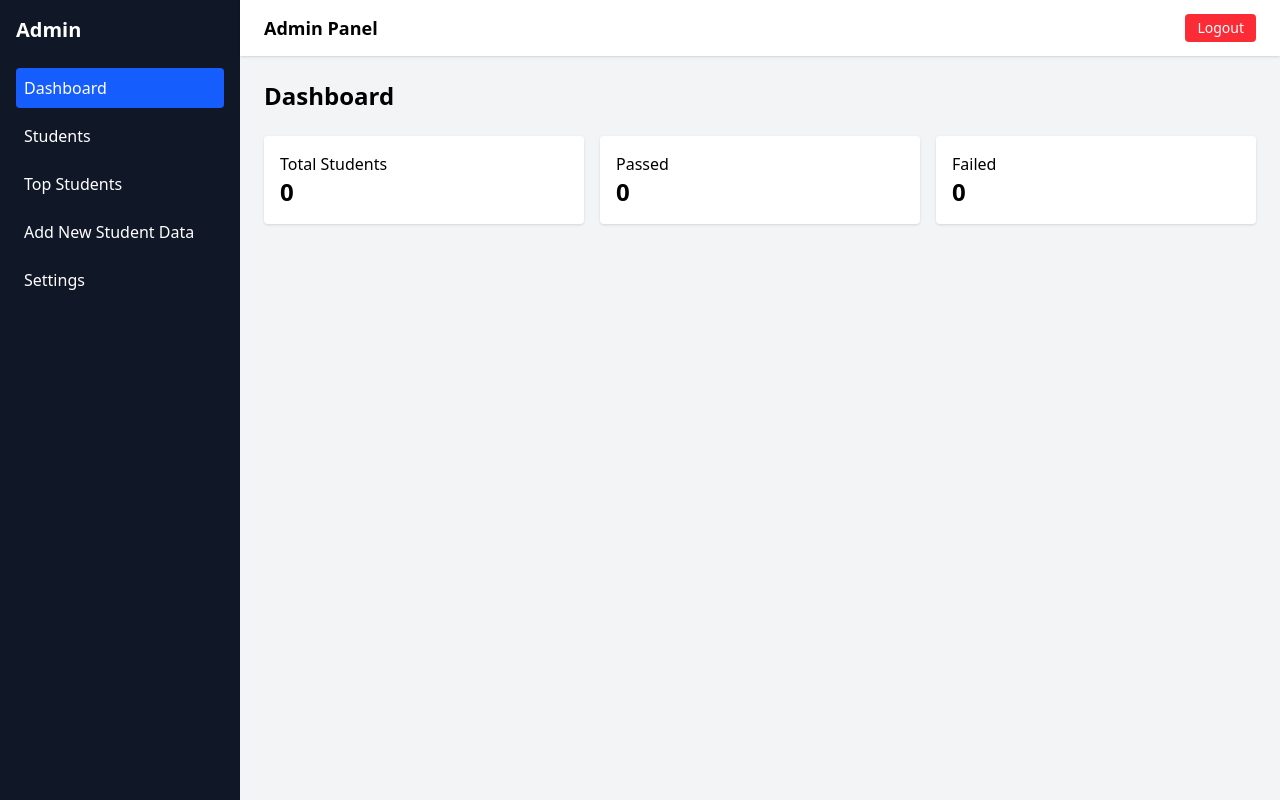
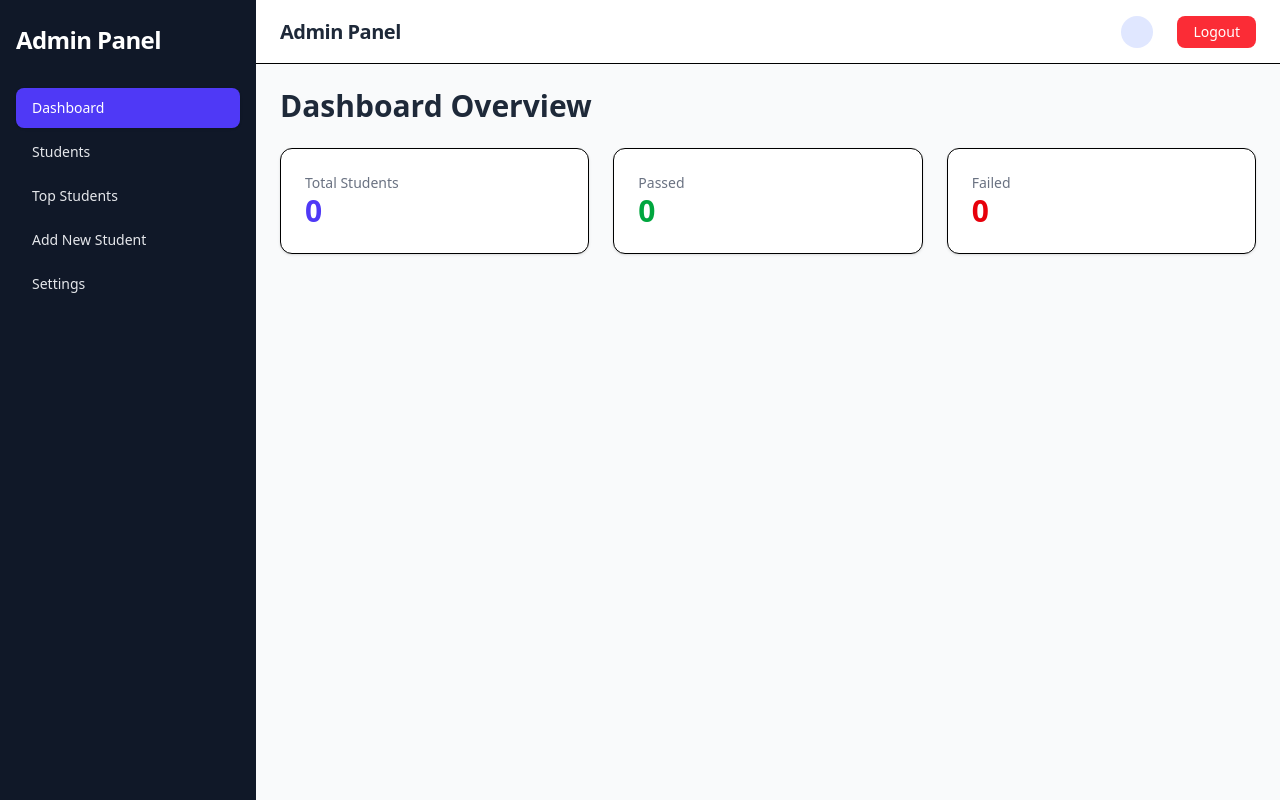
Before and after one commit to Het-Rasadiya-Opash/React-Admin-Panel-TS, a React (Vite) app: page /dashboard in a window 1280 px wide. Built offline with nearby package versions, Linux system fonts and the light colour scheme; sample sign-in values are in the browser's storage.

Commit message:
change in UI

```diff
--- a/src/components/Header.tsx
+++ b/src/components/Header.tsx
@@ -11,17 +11,24 @@ const Header = () => {
   };
 
   return (
-    <header className="h-14 bg-white shadow flex items-center justify-between px-6">
-      <h1 className="font-semibold text-lg">Admin Panel</h1>
+    <header className="h-16 bg-white border-b flex items-center justify-between px-6">
+      <h1 className="text-xl font-semibold text-gray-800 tracking-tight">
+        Admin Panel
+      </h1>
 
       <div className="flex items-center gap-4">
-        <span className="text-sm text-gray-600">
-          {admin?.email}
-        </span>
+        <div className="hidden sm:flex items-center gap-2">
+          <div className="h-8 w-8 rounded-full bg-indigo-100 flex items-center justify-center text-indigo-600 font-semibold">
+            {admin?.email?.charAt(0).toUpperCase()}
+          </div>
+          <span className="text-sm text-gray-600">
+            {admin?.email}
+          </span>
+        </div>
 
         <button
           onClick={handleLogout}
-          className="bg-red-500 text-white px-3 py-1 rounded text-sm"
+          className="bg-red-500 text-white px-4 py-1.5 rounded-lg text-sm font-medium hover:bg-red-600 transition"
         >
           Logout
         </button>
--- a/src/components/Sidebar.tsx
+++ b/src/components/Sidebar.tsx
@@ -16,24 +16,27 @@ const Sidebar = ({
     { label: "Dashboard", key: "dashboard" },
     { label: "Students", key: "students" },
     { label: "Top Students", key: "top-students" },
-    {
-      label: "Add New Student Data",
-      key: "add-new-student",
-    },
+    { label: "Add New Student", key: "add-new-student" },
     { label: "Settings", key: "settings" },
   ];
 
   return (
-    <aside className="w-60 bg-gray-900 text-white min-h-screen p-4">
-      <h2 className="text-xl font-bold mb-6">Admin</h2>
+    <aside className="w-64 bg-gray-900 text-gray-200 min-h-screen flex flex-col px-4 py-6">
+      <h2 className="text-2xl font-semibold text-white mb-8 tracking-tight">
+        Admin Panel
+      </h2>
 
-      <nav className="space-y-2">
+      <nav className="flex flex-col gap-1">
         {menu.map((item) => (
           <button
             key={item.key}
             onClick={() => onChange(item.key)}
-            className={`w-full text-left p-2 rounded transition
-              ${active === item.key ? "bg-blue-600" : "hover:bg-gray-800"}`}
+            className={`flex items-center px-4 py-2.5 rounded-lg text-sm font-medium transition
+              ${
+                active === item.key
+                  ? "bg-indigo-600 text-white shadow"
+                  : "hover:bg-gray-800 hover:text-white"
+              }`}
           >
             {item.label}
           </button>
--- a/src/components/StudentForm.tsx
+++ b/src/components/StudentForm.tsx
@@ -19,7 +19,9 @@ const StudentForm = ({
     attendanceAvg: 0,
   });
 
-  const handleChange = (e: ChangeEvent<HTMLInputElement>) => {
+  const handleChange = (
+    e: ChangeEvent<HTMLInputElement | HTMLSelectElement>
+  ) => {
     const { name, value, type } = e.target;
 
     setForm((prev) => ({
@@ -30,71 +32,99 @@ const StudentForm = ({
 
   const addStudent = () => {
     setStudents([...students, { ...form, id: uuid() }]);
+    setForm({
+      name: "",
+      enrollmentNo: "",
+      std: "",
+      subject: "",
+      marks: 0,
+      result: "Pass",
+      attendanceAvg: 0,
+    });
   };
 
   return (
-    <div className="grid grid-cols-2 gap-2">
+    <div className="bg-white p-6 rounded-xl shadow-sm border max-w-3xl">
+      <h3 className="text-xl font-semibold text-gray-800 mb-4">
+        Student Details
+      </h3>
+
+      <div className="grid gap-4 sm:grid-cols-2">
+        <div>
+          <label className="block text-sm text-gray-600 mb-1">Name</label>
           <input
             name="name"
-        placeholder="Name"
             value={form.name}
             onChange={handleChange}
-        className="border p-2"
+            className="w-full border rounded-lg px-3 py-2 focus:ring-2 focus:ring-indigo-500 outline-none"
+            placeholder="Enter student name"
           />
+        </div>
 
+        <div>
+          <label className="block text-sm text-gray-600 mb-1">
+            Enrollment No
+          </label>
           <input
             name="enrollmentNo"
-        placeholder="Enrollment No"
             value={form.enrollmentNo}
             onChange={handleChange}
-        className="border p-2"
+            className="w-full border rounded-lg px-3 py-2 focus:ring-2 focus:ring-indigo-500 outline-none"
+            placeholder="ENR12345"
           />
+        </div>
 
+        <div>
+          <label className="block text-sm text-gray-600 mb-1">Class</label>
           <input
             name="std"
-        placeholder="Class"
             value={form.std}
             onChange={handleChange}
-        className="border p-2"
+            className="w-full border rounded-lg px-3 py-2 focus:ring-2 focus:ring-indigo-500 outline-none"
+            placeholder="10th / 12th"
           />
+        </div>
 
+        <div>
+          <label className="block text-sm text-gray-600 mb-1">Subject</label>
           <input
             name="subject"
-        placeholder="Subject"
             value={form.subject}
             onChange={handleChange}
-        className="border p-2"
+            className="w-full border rounded-lg px-3 py-2 focus:ring-2 focus:ring-indigo-500 outline-none"
+            placeholder="Mathematics"
           />
+        </div>
 
+        <div>
+          <label className="block text-sm text-gray-600 mb-1">Marks</label>
           <input
             type="number"
             name="marks"
-        placeholder="Marks"
             value={form.marks}
             onChange={handleChange}
-        className="border p-2"
+            className="w-full border rounded-lg px-3 py-2 focus:ring-2 focus:ring-indigo-500 outline-none"
+            placeholder="0 - 100"
           />
+        </div>
 
-      {/* <input
-        type="number"
-        name="attendanceAvg"
-        placeholder="Attendance %"
-        value={form.attendanceAvg}
-        onChange={handleChange}
-        className="border p-2"
-      /> */}
-
-      <input
+        <div>
+          <label className="block text-sm text-gray-600 mb-1">Result</label>
+          <select
             name="result"
-        placeholder="Result (Pass/Fail)"
             value={form.result}
             onChange={handleChange}
-        className="border p-2"
-      />
+            className="w-full border rounded-lg px-3 py-2 bg-white focus:ring-2 focus:ring-indigo-500 outline-none"
+          >
+            <option value="Pass">Pass</option>
+            <option value="Fail">Fail</option>
+          </select>
+        </div>
+      </div>
 
       <button
         onClick={addStudent}
-        className="col-span-2 bg-green-600 text-white py-2 rounded"
+        className="mt-6 w-full bg-indigo-600 text-white py-2.5 rounded-lg font-medium hover:bg-indigo-700 transition"
       >
         Add Student
       </button>
--- a/src/components/StudentTable.tsx
+++ b/src/components/StudentTable.tsx
@@ -15,25 +15,50 @@ const StudentTable = ({
   };
 
   return (
-    <table className="w-full border">
-      <thead>
-        <tr className="bg-gray-200">
-          <th>Name</th>
-          <th>EN No</th>
-          <th>Marks</th>
+    <div className="overflow-x-auto bg-white rounded-xl border shadow-sm">
+      <table className="min-w-full text-sm text-left">
+        <thead className="bg-gray-100 text-gray-600 uppercase text-xs">
+          <tr>
+            <th className="px-4 py-3">Name</th>
+            <th className="px-4 py-3">Enrollment No</th>
+            <th className="px-4 py-3">Marks</th>
+            <th className="px-4 py-3">Result</th>
+            {editable && <th className="px-4 py-3 text-right">Action</th>}
           </tr>
         </thead>
-      <tbody>
+
+        <tbody className="divide-y">
           {students.map((s) => (
-          <tr key={s.id} className="border">
-            <td>{s.name}</td>
-            <td>{s.enrollmentNo}</td>
-            <td>{s.marks}</td>
+            <tr
+              key={s.id}
+              className="hover:bg-gray-50 transition"
+            >
+              <td className="px-4 py-3 font-medium text-gray-800">
+                {s.name}
+              </td>
+              <td className="px-4 py-3 text-gray-600">
+                {s.enrollmentNo}
+              </td>
+              <td className="px-4 py-3 font-semibold">
+                {s.marks}
+              </td>
+              <td className="px-4 py-3">
+                <span
+                  className={`px-2 py-1 rounded-full text-xs font-medium ${
+                    s.result === "Pass"
+                      ? "bg-green-100 text-green-700"
+                      : "bg-red-100 text-red-700"
+                  }`}
+                >
+                  {s.result}
+                </span>
+              </td>
+
               {editable && (
-              <td>
+                <td className="px-4 py-3 text-right">
                   <button
                     onClick={() => deleteStudent(s.id)}
-                  className="text-red-600"
+                    className="text-red-600 hover:text-red-800 font-medium"
                   >
                     Delete
                   </button>
@@ -41,8 +66,20 @@ const StudentTable = ({
               )}
             </tr>
           ))}
+
+          {students.length === 0 && (
+            <tr>
+              <td
+                colSpan={editable ? 5 : 4}
+                className="px-4 py-6 text-center text-gray-500"
+              >
+                No students found
+              </td>
+            </tr>
+          )}
         </tbody>
       </table>
+    </div>
   );
 };
 
--- a/src/pages/AdminDashborad.tsx
+++ b/src/pages/AdminDashborad.tsx
@@ -29,7 +29,7 @@ const AdminDashboard = () => {
   const filteredStudents = students.filter(
     (s) =>
       s.enrollmentNo.toLowerCase().includes(search.toLowerCase()) ||
-      s.marks.toString().includes(search),
+      s.marks.toString().includes(search)
   );
 
   const topStudents = [...students]
@@ -37,7 +37,7 @@ const AdminDashboard = () => {
     .slice(0, 5);
 
   return (
-    <div className="flex min-h-screen bg-gray-100">
+    <div className="flex min-h-screen bg-gray-50">
       <Sidebar active={section} onChange={setSection} />
 
       <div className="flex-1 flex flex-col">
@@ -46,22 +46,28 @@ const AdminDashboard = () => {
         <main className="p-6 space-y-6">
           {section === "dashboard" && (
             <>
-              <h2 className="text-2xl font-bold">Dashboard</h2>
+              <h2 className="text-3xl font-semibold text-gray-800">
+                Dashboard Overview
+              </h2>
 
-              <div className="grid grid-cols-3 gap-4">
-                <div className="bg-white p-4 rounded shadow">
-                  Total Students
-                  <p className="text-2xl font-bold">{students.length}</p>
+              <div className="grid gap-6 sm:grid-cols-2 lg:grid-cols-3">
+                <div className="bg-white p-6 rounded-xl shadow-sm border">
+                  <p className="text-sm text-gray-500">Total Students</p>
+                  <p className="text-3xl font-bold text-indigo-600">
+                    {students.length}
+                  </p>
                 </div>
-                <div className="bg-white p-4 rounded shadow">
-                  Passed
-                  <p className="text-2xl font-bold">
+
+                <div className="bg-white p-6 rounded-xl shadow-sm border">
+                  <p className="text-sm text-gray-500">Passed</p>
+                  <p className="text-3xl font-bold text-green-600">
                     {students.filter((s) => s.result === "Pass").length}
                   </p>
                 </div>
-                <div className="bg-white p-4 rounded shadow">
-                  Failed
-                  <p className="text-2xl font-bold">
+
+                <div className="bg-white p-6 rounded-xl shadow-sm border">
+                  <p className="text-sm text-gray-500">Failed</p>
+                  <p className="text-3xl font-bold text-red-600">
                     {students.filter((s) => s.result === "Fail").length}
                   </p>
                 </div>
@@ -70,12 +76,14 @@ const AdminDashboard = () => {
           )}
 
           {section === "students" && (
-            <>
-              <h2 className="text-2xl font-bold">Students</h2>
+            <div className="bg-white rounded-xl shadow-sm border p-6 space-y-4">
+              <h2 className="text-2xl font-semibold text-gray-800">
+                Students List
+              </h2>
 
               <input
-                placeholder="Search by enrollment or marks"
-                className="border p-2 w-full rounded"
+                placeholder="Search by enrollment no or marks"
+                className="w-full md:w-1/2 border rounded-lg px-4 py-2 focus:outline-none focus:ring-2 focus:ring-indigo-500"
                 onChange={(e) => setSearch(e.target.value)}
               />
 
@@ -84,28 +92,39 @@ const AdminDashboard = () => {
                 editable
                 setStudents={updateStudents}
               />
-            </>
+            </div>
           )}
 
           {section === "top-students" && (
-            <>
-              <h2 className="text-2xl font-bold">Top 5 Students</h2>
+            <div className="bg-white rounded-xl shadow-sm border p-6 space-y-4">
+              <h2 className="text-2xl font-semibold text-gray-800">
+                Top 5 Students
+              </h2>
+
               <StudentTable students={topStudents} />
-            </>
+            </div>
           )}
 
           {section === "add-new-student" && (
-            <>
-              <h2 className="text-2xl font-bold">Add New Student Data</h2>
-              <StudentForm students={students} setStudents={updateStudents} />
-            </>
+            <div className="bg-white rounded-xl shadow-sm border p-6 space-y-4">
+              <h2 className="text-2xl font-semibold text-gray-800">
+                Add New Student
+              </h2>
+
+              <StudentForm
+                students={students}
+                setStudents={updateStudents}
+              />
+            </div>
           )}
 
           {section === "settings" && (
-            <>
-              <h2 className="text-2xl font-bold">Settings</h2>
-              <p className="text-gray-600">Coming soon…</p>
-            </>
+            <div className="bg-white rounded-xl shadow-sm border p-6">
+              <h2 className="text-2xl font-semibold text-gray-800">
+                Settings
+              </h2>
+              <p className="text-gray-500 mt-2">Coming soon…</p>
+            </div>
           )}
         </main>
       </div>
```
Also changed, not shown: src/pages/Login.tsx (+16 -8 lines). Lines whose indentation alone changed are shown as unchanged.
